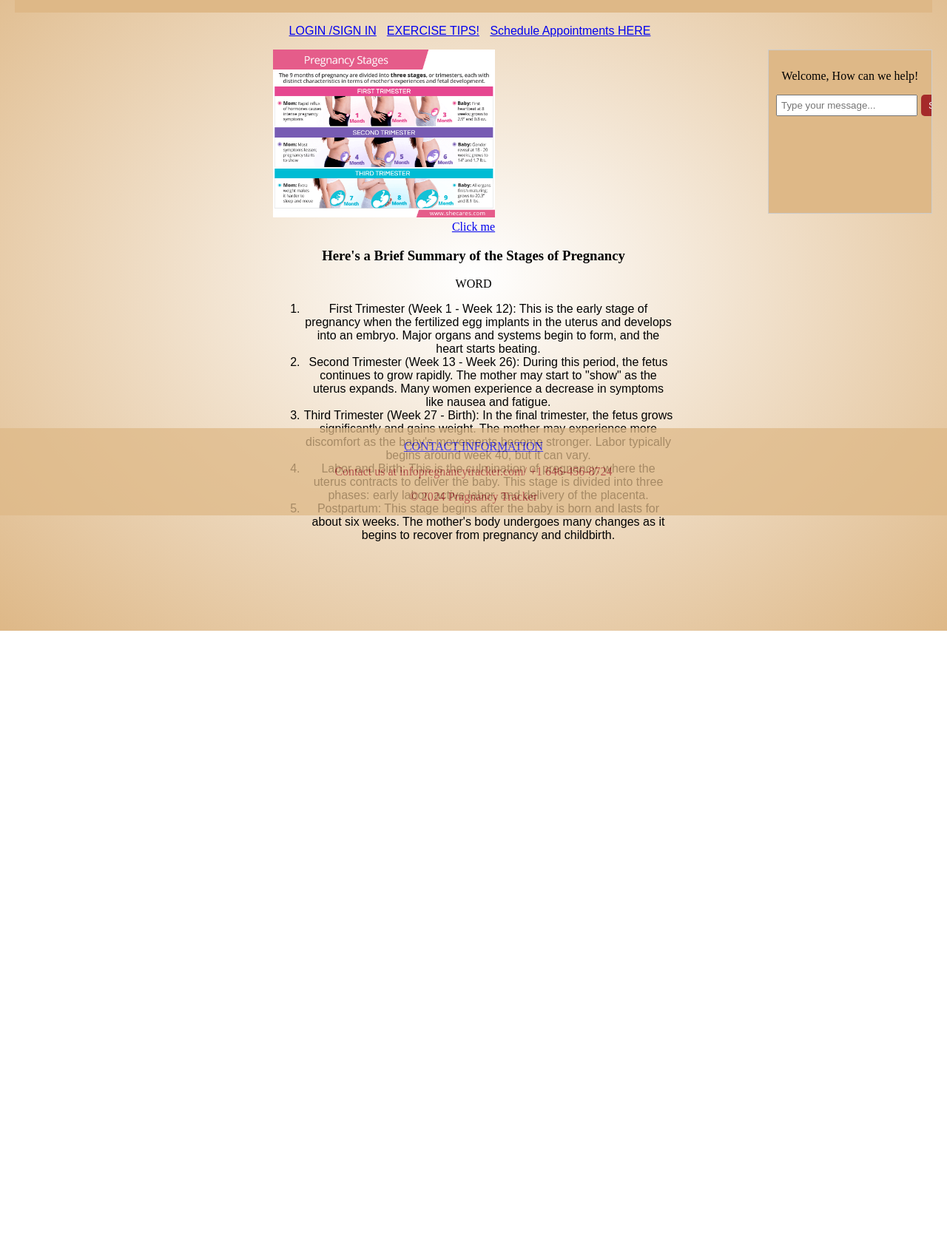
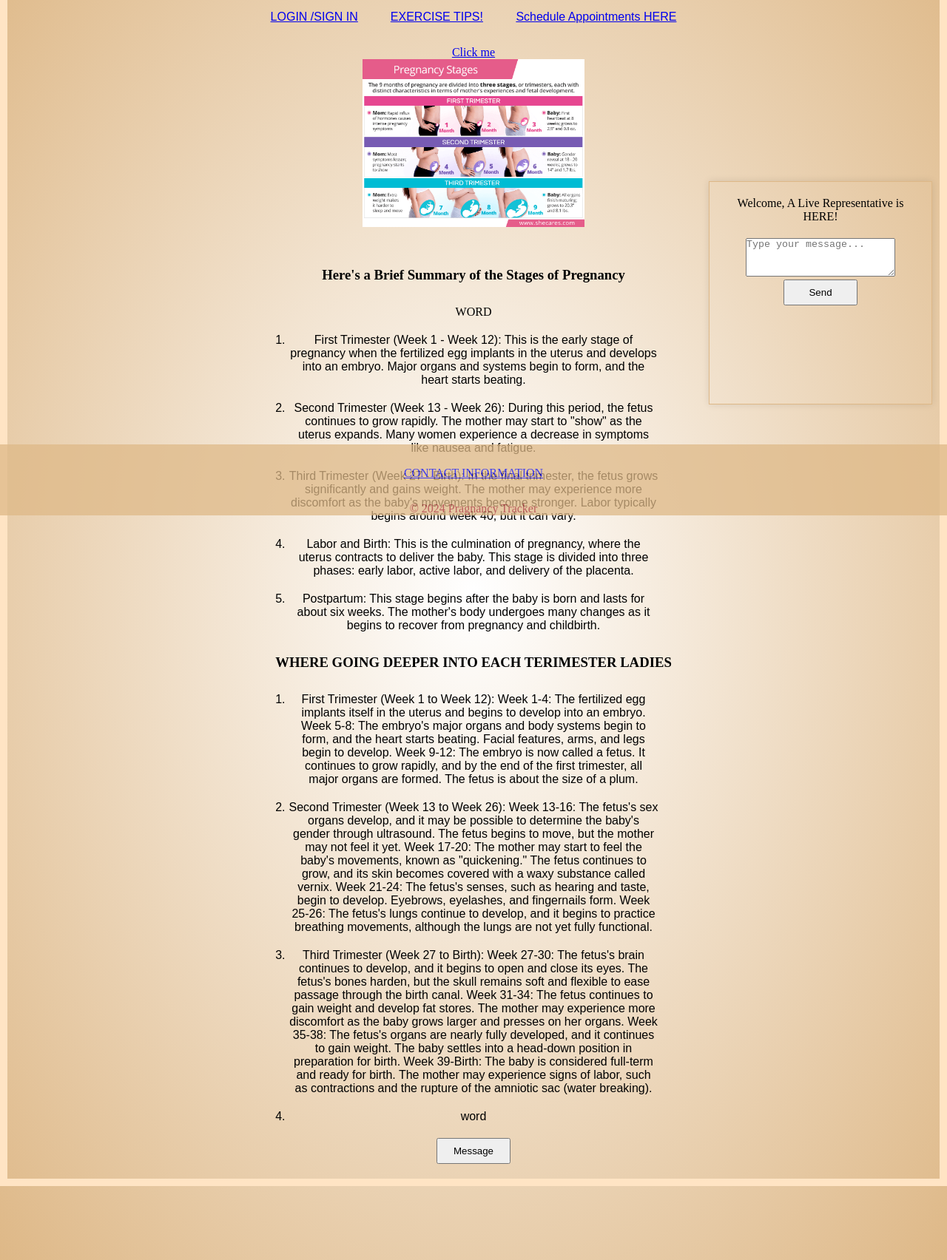
Before and after one commit to zeryhajoseph/Zeryha-J, a plain HTML site: page html_1/index_.html in a window 1280 px wide. Shown: the part 103-1807 px from the top of the page at 74% size. Before the commit the page ends 956 px from the top, so only its background shows below. Drawn offline with Linux system fonts and the light colour scheme.

Commit message:
finish design the javascprita and finally learn how to put the image in center

```diff
--- a/html_1/index_.html
+++ b/html_1/index_.html
@@ -5,6 +5,7 @@
         <meta name="viewport" content="width=device-width, initial-scale=1.0">
         <title>BCP Tracker</title>
         <link rel="stylesheet" type="text/css" href="style.css">
+        <script src="more_.js"></script>
     </head>
     <body>
         <main>
@@ -18,26 +19,19 @@
                     <li><a href="tips.html">Schedule Appointments HERE</a>
                 </ul>
             </nav>
-            <img src="pstage.jpg" alt="stage one to three"/>
             <div class="chat-container">
-                <div class="chat-box">
-                    <p>Welcome, How can we help!</p>
-                </div>
-                <div class="message-input">
-                    <input type="text" placeholder="Type your message...">
-                    <button>Send</button>
-                </div>
+                <form>
+                    <label>Welcome, A Live Representative is HERE!</label>
+                    <textarea placeholder="Type your message..."></textarea>
+                     <button>Send</button>
+                </form>
             </div>
             <div>
                 <a href="https://app.flo.health">Click me</a>
             </div>
+            <img src="pstage.jpg" alt="stage one to three" />
             <h3>Here's a Brief Summary of the Stages of Pregnancy</h3>
-            <p>
-                WORD
-            </p>
-            <p>
-                <!-- I'll put stuff here later -->
-            </p>
+            <p>WORD</p>
             <ol>
                 <li>
                     First Trimester (Week 1 - Week 12): This is the early stage of pregnancy when the fertilized egg implants in the uterus and develops into an embryo. Major organs and systems begin to form, and the heart starts beating.
@@ -55,6 +49,30 @@
                     Postpartum: This stage begins after the baby is born and lasts for about six weeks. The mother's body undergoes many changes as it begins to recover from pregnancy and childbirth.
                 </li>
             </ol>
+
+            <h3>WHERE GOING DEEPER INTO EACH TERIMESTER LADIES</h3>
+            <ol>
+                 <li> First Trimester (Week 1 to Week 12):
+                    Week 1-4: The fertilized egg implants itself in the uterus and begins to develop into an embryo.
+                    Week 5-8: The embryo's major organs and body systems begin to form, and the heart starts beating. Facial features, arms, and legs begin to develop.
+                    Week 9-12: The embryo is now called a fetus. It continues to grow rapidly, and by the end of the first trimester, all major organs are formed. The fetus is about the size of a plum. </li>
+                 <li> Second Trimester (Week 13 to Week 26):
+                    Week 13-16: The fetus's sex organs develop, and it may be possible to determine the baby's gender through ultrasound. The fetus begins to move, but the mother may not feel it yet.
+                    Week 17-20: The mother may start to feel the baby's movements, known as "quickening." The fetus continues to grow, and its skin becomes covered with a waxy substance called vernix.
+                    Week 21-24: The fetus's senses, such as hearing and taste, begin to develop. Eyebrows, eyelashes, and fingernails form.
+                    Week 25-26: The fetus's lungs continue to develop, and it begins to practice breathing movements, although the lungs are not yet fully functional. </li>
+                 <li> Third Trimester (Week 27 to Birth):
+                    Week 27-30: The fetus's brain continues to develop, and it begins to open and close its eyes. The fetus's bones harden, but the skull remains soft and flexible to ease passage through the birth canal.
+                    Week 31-34: The fetus continues to gain weight and develop fat stores. The mother may experience more discomfort as the baby grows larger and presses on her organs.
+                    Week 35-38: The fetus's organs are nearly fully developed, and it continues to gain weight. The baby settles into a head-down position in preparation for birth.
+                    Week 39-Birth: The baby is considered full-term and ready for birth. The mother may experience signs of labor, such as contractions and the rupture of the amniotic sac (water breaking). </li>
+                 <li> word </li>
+            </ol>
+            <p>
+                <!-- I'll put stuff here later -->
+            </p>
+            <!-- Add a button to trigger a function from more_.js -->
+            <button onclick="showMessage()">Message</button>
         </main>
         <footer>
             <nav>
@@ -62,9 +80,7 @@
                     <li<><a href="tips.html">CONTACT INFORMATION</a>
                 </ul>
             </nav>
-            <p>Contact us at infopregnancytracker.com/ +1 646-456-8724</p>
             <p>&copy; 2024 Pragnancy Tracker</p>
         </footer>
-        <script src="more_.js"></script>
     </body>
-</html>
+ </html>
--- a/html_1/more_.js
+++ b/html_1/more_.js
@@ -1,20 +1,64 @@
+// JavaScript code
+function showMessage() {
+    alert("Do you need more information about the tracker?");
+}
+
+document.getElementById("myButton").addEventListener("click", function() {
+    showMessage();
+});
+
 const express = require('express');
 const http = require('http');
 const socketIo = require('socket.io');
 
-const app = express ();
-const server = http.cerateServer(app);
+const app = express();
+const server = http.createServer(app);
 const io = socketIo(server);
 
-io.on('conncetion', (socket) => {
-    console.log('A user connceted');
+io.on('connection', (socket) => {
+    console.log('A user connected');
 
     socket.on('message', (data) => {
         console.log('message received:', data);
     });
-})
+});
 
-const PORT = process.env.Port || 3000;
-server.listien(PORT, () => {
-    console.log('Server is running on port ${PORT}')
+const PORT = process.env.PORT || 3000;
+server.listen(PORT, () => {
+    console.log(`Server is running on port ${PORT}`);
 });
+
+// Introducing variables of different data types
+let myInt = 42; // An integer variable
+let myString = "Hello, World!"; // A string variable
+console.log(myInt, myString);
+
+// Performing a mathematical operation
+let num1 = 10;
+let num2 = 20;
+let sum = num1 + num2;
+console.log("The sum of", num1, "and", num2, "is:", sum);
+
+// Adding an if statement with an accompanying else statement
+if (sum > 20) {
+    console.log("The sum is greater than 20.");
+} else {
+    console.log("The sum is not greater than 20.");
+}
+
+let x = 5;
+let y = 10;
+if (x < 10 || y > 5) {
+    console.log("At least one condition is true");
+} else {
+    console.log("Both conditions are false");
+}
+const output = "This is the output message to be printed.";
+
+// Print to the console
+console.log(output);
+
+// Print on the browser screen via the DOM
+const outputElement = document.createElement('p');
+outputElement.textContent = output;
+document.body.appendChild(outputElement);
--- a/html_1/style.css
+++ b/html_1/style.css
@@ -1,3 +1,9 @@
+/* Targets everything and removes all spaces inside and outside of it */
+* {
+    padding: 0;
+    margin: 0;
+}
+
 body {
     font-family: 'Times New Roman', Times, serif, sans-serif;
     margin: 0;
@@ -19,27 +25,28 @@ h1 {
 
 nav ul {
     list-style-type: none;
-    padding: 0;
     text-align: center;
+    /* border: 1px solid black; */
+    padding: 30px 0px 30px 0px;
 }
 
 nav ul li {
     display: inline;
-    margin-right: 10px;
-
+    margin: 0px 20px 0px 20px;
 }
 
 main {
     padding: 20px;
     text-align: center;
     margin-bottom: 100px;
+    border: 10px solid bisque;
 }
 
 img {
-    width: 300px;
-    height: auto;
-    /* margin: 0px auto 0px auto; */
-
+    width:300px;
+    /* height: auto; */
+    margin-bottom: 20px;
+    /* display: block; */
 }
 
 footer {
@@ -56,6 +63,7 @@ footer {
 li {
     text-align: center;
     font-family: fantasy;
+    margin: 20px auto 20px auto;
 }
 
 ol {
@@ -65,37 +73,29 @@ ol {
 
 /* Chat container styles */
 .chat-container {
-    width: 200px;
-    height: 200px;
-    background-color: burlywood;
-    border: 1px solid #ccc;
-    overflow-y: scroll; /* Enable vertical scrolling */
-    float: right; /* Float the chat container to the right */
-    margin-left: 20px; /* Add some space between the chat container and the rest of the content */
-    padding: 10px; /* Add padding inside the chat container */
+    border: 1px solid burlywood;
+    width: 300px;
+    height: 300px;
+    position: fixed;
+    right: 20px;
+    bottom: 150px;
+    box-shadow: 0 0 10px rgba(0, 0, 0, 0.1)
 }
 
-/* Chat box styles */
-.chat-box {
-    margin-bottom: 10px; /* Add space between messages */
+label {
+    display: block;
+    margin: 20px 20px 20px 20px;
 }
 
-/* Message input styles */
-.message-input {
-    display: flex; /* Use flexbox for input and button alignment */
+textarea {
+    width: 200px;
+    height: 50px;
 }
 
-.message-input input {
-    flex: 1; /* Take up remaining space */
-    padding: 5px; /* Add padding inside the input field */
-    margin-right: 5px; /* Add some space between input field and button */
+button {
+    width: 100px;
+    height: 35px;
 }
-
-.message-input button {
-    padding: 5px 10px; /* Add padding inside the button */
-    background-color: brown;
-    color: white;
-    border: none;
-    border-radius: 5px;
-    cursor: pointer;
+h3 {
+    margin: 30px auto 30px auto;
 }
```
Also changed, not shown: html_1/flower.webp (added), 1 other file.
